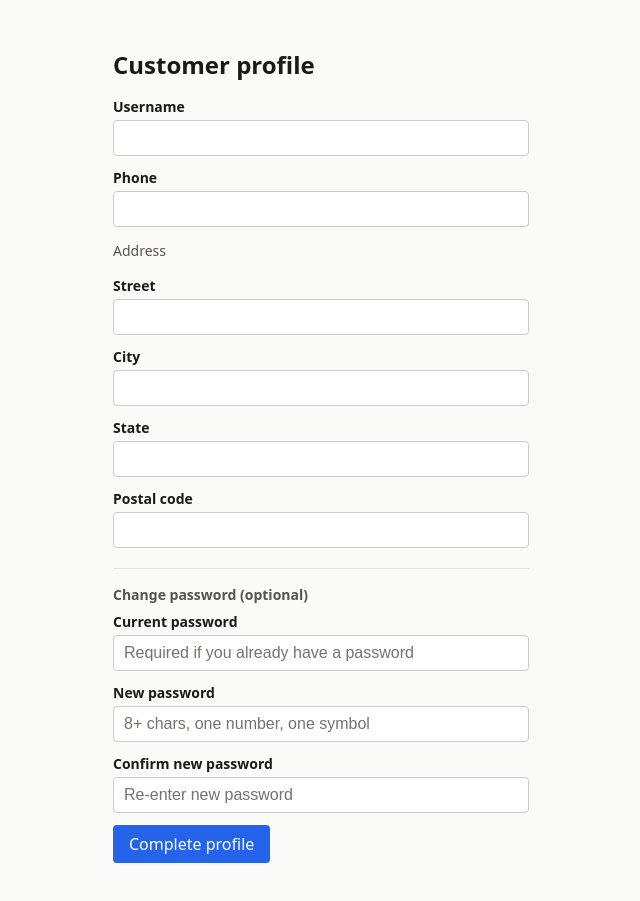
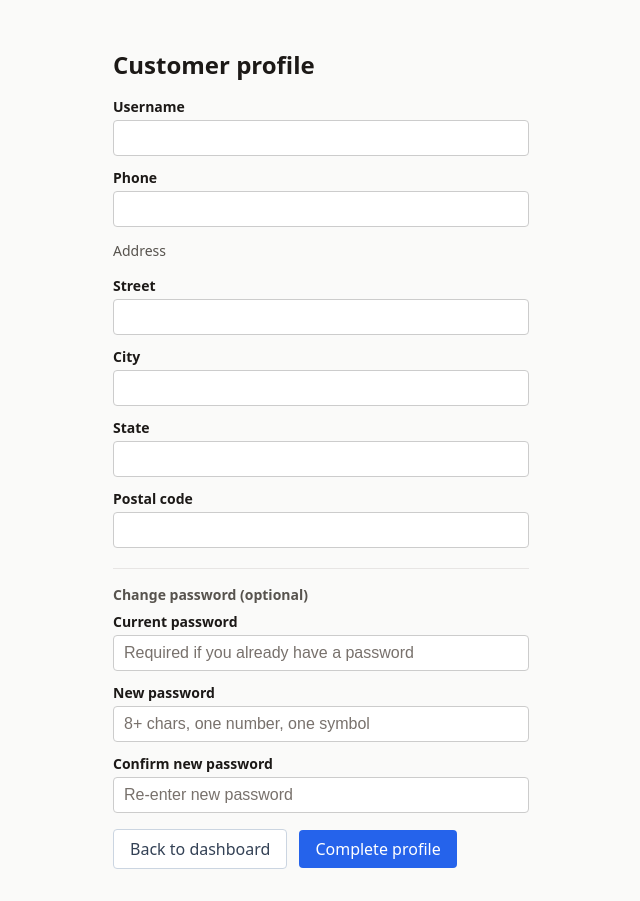
Before and after one commit to Sonali335/food-delivery-project, a React app in the folder frontend/: page /setup/customer in a window 1280 px wide. Shown: the whole page, without its empty margins (319-959 px from the left). Built offline with nearby package versions, Linux system fonts and the light colour scheme; no server answers; sample sign-in values are in the browser's storage; the HTML template or start-up script is replaced by a standard one.

Commit message:
Adding back to dashboard button on profile update

```diff
--- a/frontend/src/components/Button.jsx
+++ b/frontend/src/components/Button.jsx
@@ -1,10 +1,15 @@
 import styles from "./Button.module.css";
 
-function Button({ text, onClick, disabled }) {
+function Button({ text, onClick, disabled, variant = "primary" }) {
+  const className =
+    variant === "secondary"
+      ? `${styles.button} ${styles.secondary}`
+      : styles.button;
+
   return (
     <button
       type="button"
-      className={styles.button}
+      className={className}
       onClick={onClick}
       disabled={disabled}
     >
--- a/frontend/src/components/Button.module.css
+++ b/frontend/src/components/Button.module.css
@@ -16,3 +16,15 @@
   opacity: 0.5;
   cursor: not-allowed;
 }
+
+.secondary {
+  background: #fff;
+  color: #334155;
+  border: 1px solid #cbd5e1;
+}
+
+.secondary:hover:not(:disabled) {
+  background: #f8fafc;
+  border-color: #94a3b8;
+  color: #0f172a;
+}
--- a/frontend/src/pages/CustomerProfileSetup.jsx
+++ b/frontend/src/pages/CustomerProfileSetup.jsx
@@ -148,7 +148,19 @@ function CustomerProfileSetup() {
           onConfirmPasswordChange={setConfirmPassword}
         />
         {error ? <div className={styles.error}>{error}</div> : null}
-        <Button text={loading ? "Saving..." : "Complete profile"} disabled={loading} onClick={handleSubmit} />
+        <div className={styles.actions}>
+          <Button
+            text="Back to dashboard"
+            variant="secondary"
+            onClick={() => navigate("/dashboard")}
+            disabled={false}
+          />
+          <Button
+            text={loading ? "Saving..." : "Complete profile"}
+            disabled={loading}
+            onClick={handleSubmit}
+          />
+        </div>
       </form>
     </div>
   );
--- a/frontend/src/pages/DriverProfileSetup.jsx
+++ b/frontend/src/pages/DriverProfileSetup.jsx
@@ -129,7 +129,19 @@ function DriverProfileSetup() {
           onConfirmPasswordChange={setConfirmPassword}
         />
         {error ? <div className={styles.error}>{error}</div> : null}
-        <Button text={loading ? "Saving..." : "Complete profile"} disabled={loading} onClick={handleSubmit} />
+        <div className={styles.actions}>
+          <Button
+            text="Back to dashboard"
+            variant="secondary"
+            onClick={() => navigate("/dashboard")}
+            disabled={false}
+          />
+          <Button
+            text={loading ? "Saving..." : "Complete profile"}
+            disabled={loading}
+            onClick={handleSubmit}
+          />
+        </div>
       </form>
     </div>
   );
--- a/frontend/src/pages/RestaurantProfileSetup.jsx
+++ b/frontend/src/pages/RestaurantProfileSetup.jsx
@@ -107,7 +107,19 @@ function RestaurantProfileSetup() {
           onConfirmPasswordChange={setConfirmPassword}
         />
         {error ? <div className={styles.error}>{error}</div> : null}
-        <Button text={loading ? "Saving..." : "Complete profile"} disabled={loading} onClick={handleSubmit} />
+        <div className={styles.actions}>
+          <Button
+            text="Back to dashboard"
+            variant="secondary"
+            onClick={() => navigate("/dashboard")}
+            disabled={false}
+          />
+          <Button
+            text={loading ? "Saving..." : "Complete profile"}
+            disabled={loading}
+            onClick={handleSubmit}
+          />
+        </div>
       </form>
     </div>
   );
```
